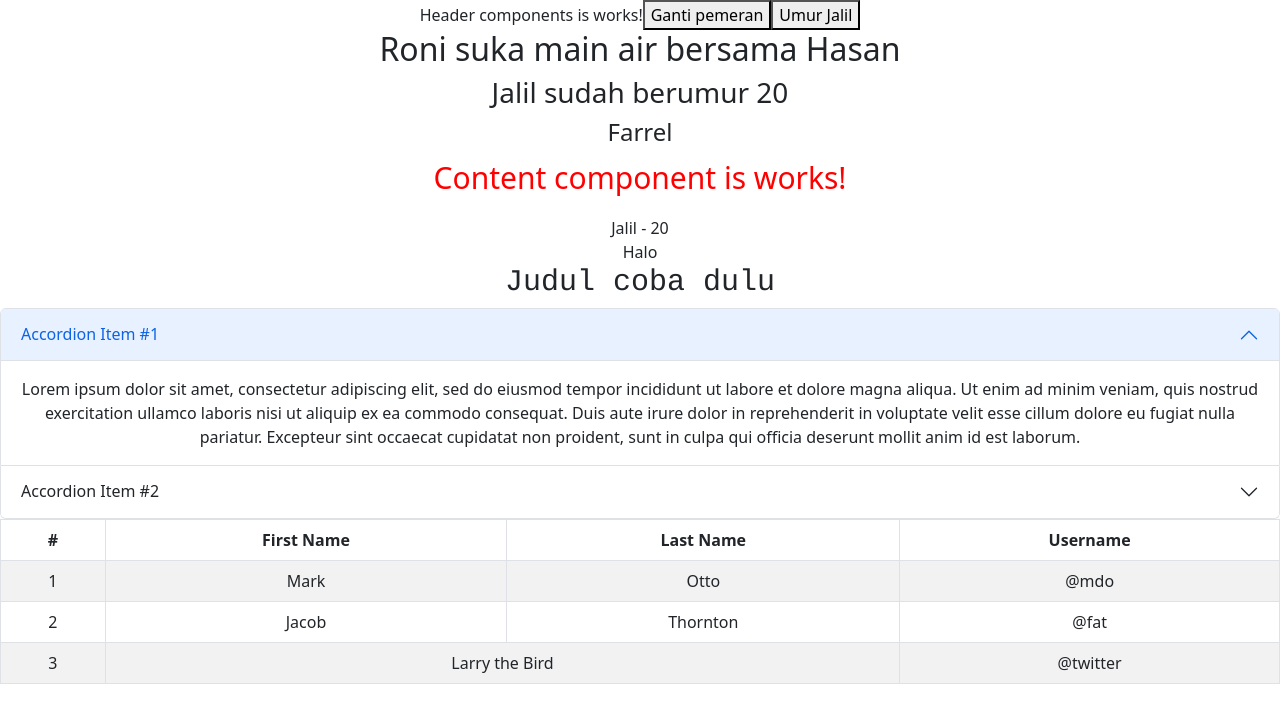
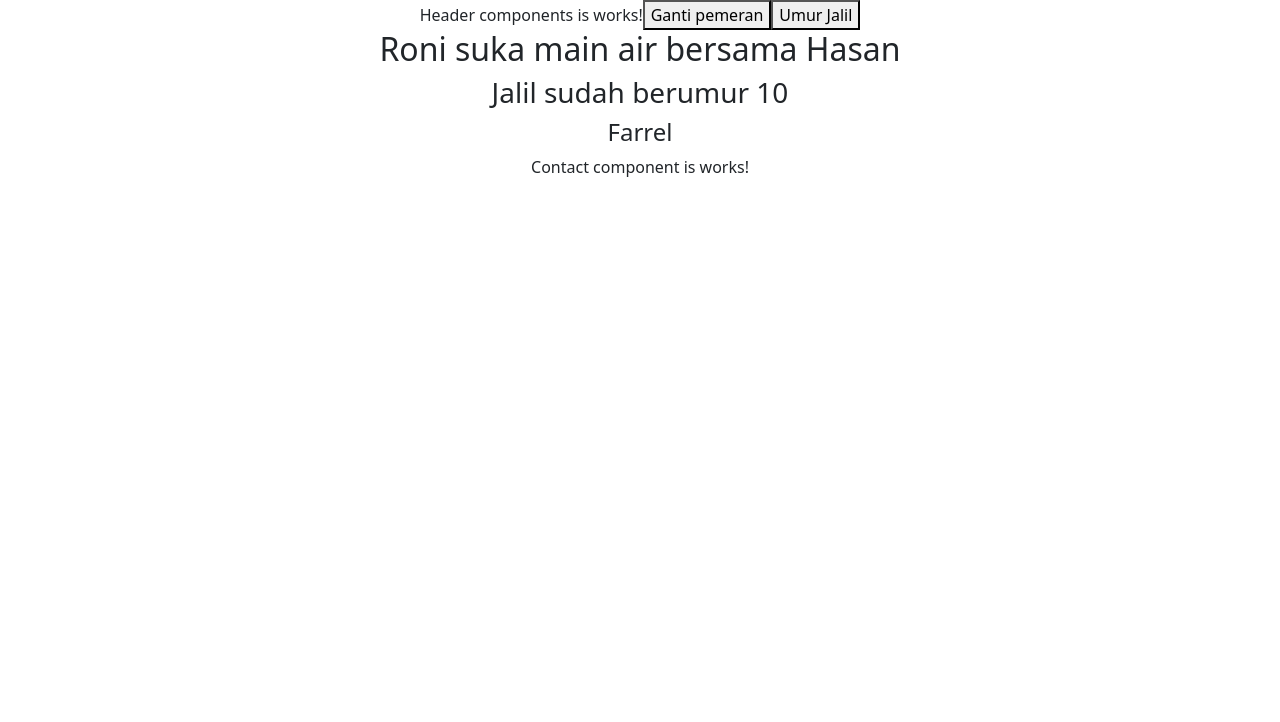
Before and after one commit to synrgy-5-fsw-1-cihuy/belajar-reactjs, a React (Create React App) app: page /contact in a window 1280 px wide. Shown: the top 722 px of the page. Built offline with nearby package versions, Linux system fonts and the light colour scheme.

Commit message:
add routing page

```diff
--- a/package.json
+++ b/package.json
@@ -10,6 +10,7 @@
     "react": "^18.2.0",
     "react-bootstrap": "^2.6.0",
     "react-dom": "^18.2.0",
+    "react-router-dom": "^6.4.5",
     "react-scripts": "5.0.1",
     "styled-components": "^5.3.6",
     "web-vitals": "^2.1.4"
--- a/src/App.js
+++ b/src/App.js
@@ -1,6 +1,9 @@
+import { BrowserRouter as Router, Route, Routes } from 'react-router-dom';
 import './App.css';
-import Content from './components/content/Content';
+import Contact from './components/contact/Contact';
+// import Content from './components/content/Content';
 import Header from './components/header/Header';
+import Profile from './components/profile/Profile';
 
 function App() {
   const person = {
@@ -14,10 +17,16 @@ function App() {
       age={20}
       person={person}
       />
-      <Content
+      <Router>
+         <Routes>
+            <Route path='/contact' element={<Contact />} />
+            <Route path='/profile' element={<Profile />} />
+         </Routes>
+      </Router>
+      {/* <Content
       name="Jalil"
       age={20}
-      />
+      /> */}
       {/* FAQ */}
       {/* Footer */}
 
--- /dev/null
+++ b/src/components/contact/Contact.js
@@ -0,0 +1,9 @@
+const Contact = () => {
+    return(
+        <div>
+            Contact component is works!
+        </div>
+    );
+};
+
+export default Contact;
--- a/src/components/header/Header.js
+++ b/src/components/header/Header.js
@@ -23,7 +23,7 @@ const Header = (props) => {
             <button onClick={() => setName("Dila")}>Ganti pemeran</button>
             <button onClick={() => setAge(20)}>Umur {props.name}</button>
             <h2>Roni suka main air bersama {name}</h2>
-            <h3>{props.name} sudah berumur {props.age}</h3>
+            <h3>{props.name} sudah berumur {age}</h3>
             <h4>{props.person.name}</h4>
         </div>
     );
--- /dev/null
+++ b/src/components/profile/Profile.js
@@ -0,0 +1,9 @@
+const Profile = () => {
+    return(
+        <div>
+            Profile component is works!
+        </div>
+    );
+};
+
+export default Profile;
```
Also changed, not shown: 1 other file (tests, documents, lock files or other folders).
